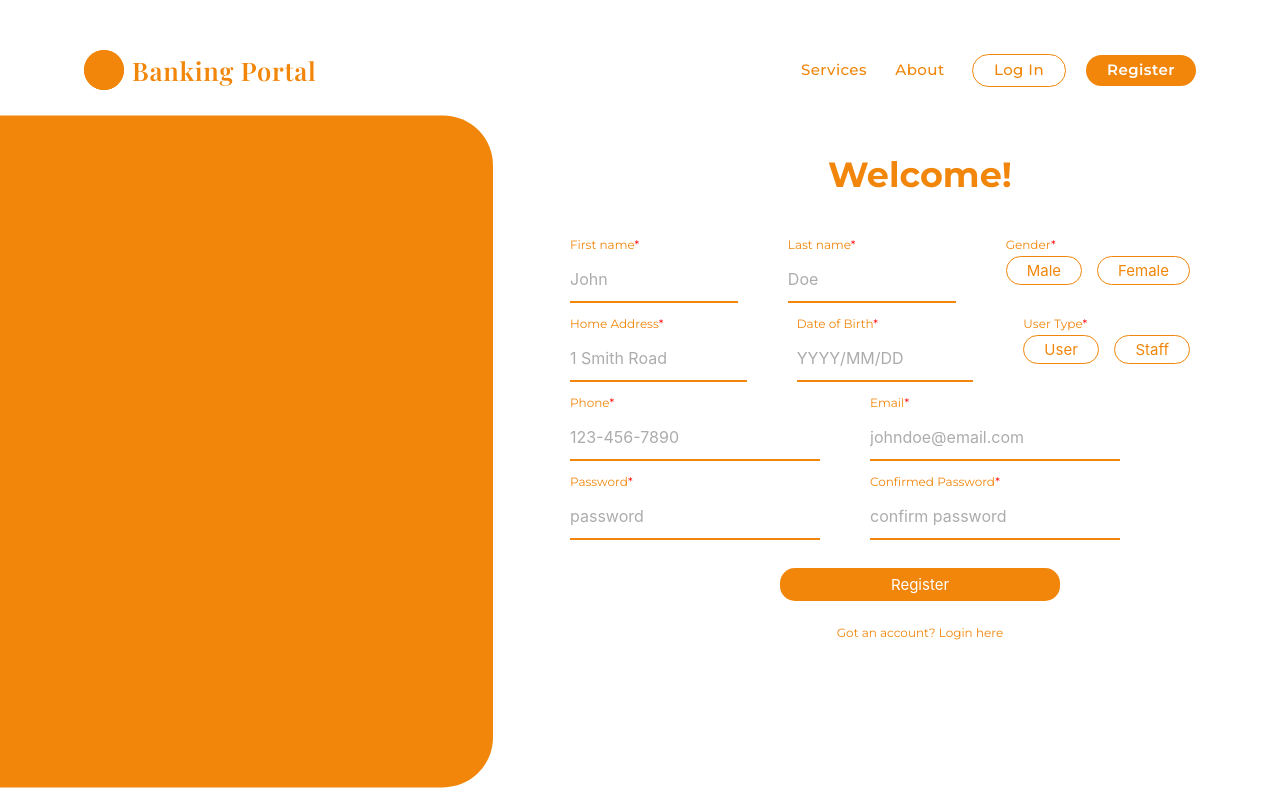
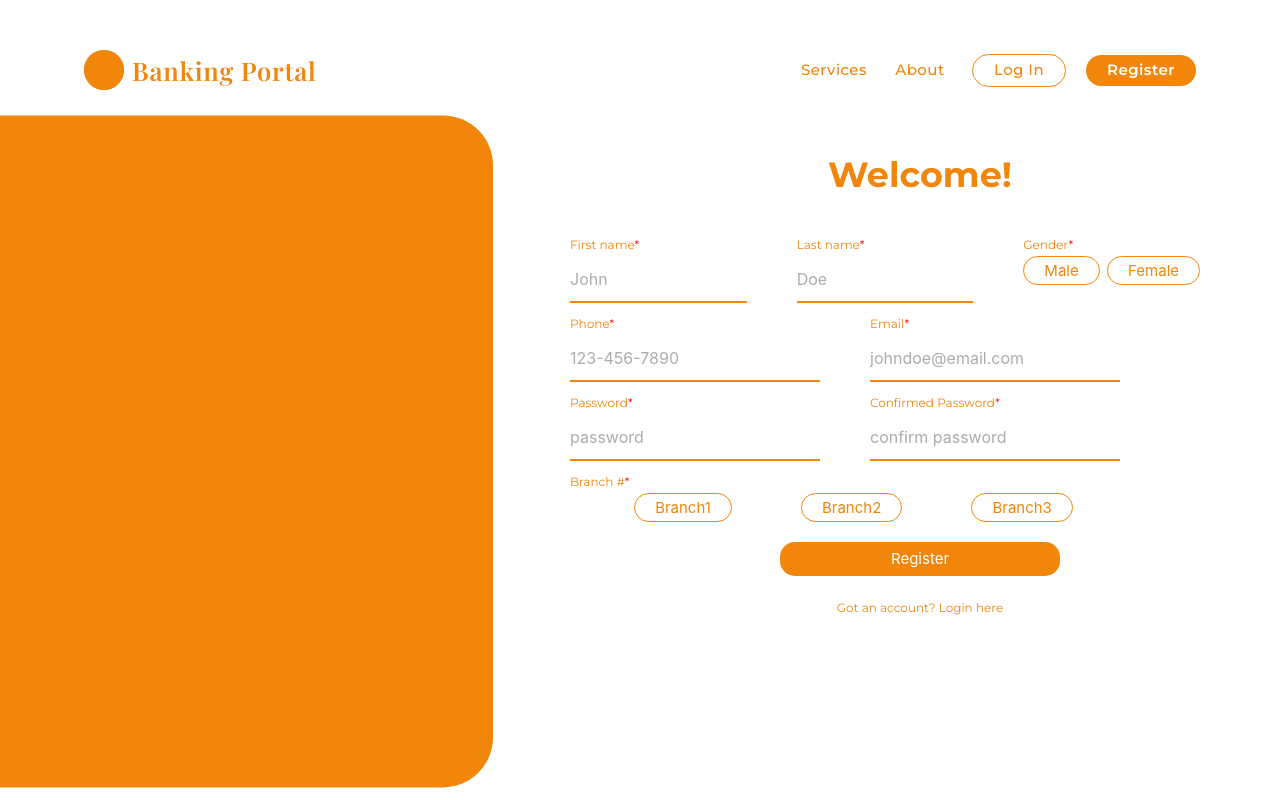
Before and after one commit to Muhammad3921/COE892-BankingSystem, a React (Create React App) app in the folder Frontend/: page /signup in a window 1280 px wide. Built offline with nearby package versions, Linux system fonts and the light colour scheme; the HTML template or start-up script is replaced by a standard one.

Commit message:
Completed Login and signin functionality
fixed all login and signup

```diff
--- a/Frontend/src/App.js
+++ b/Frontend/src/App.js
@@ -8,15 +8,15 @@ import Contact from './pages/contact/contact';
 import SignUp from './pages/signUp/signUp';
 import Login from './pages/login/login';
 import LogOut from './pages/logout/logout';
-import Profile from './pages/profile/profile';
+//import Profile from './pages/profile/profile';
 import PharmaceuticalPortal from './pages/home/PharmaceuticalPortal';
 import PharmaceuticalPortalLog from './pages/home-loggedin/PharmaceuticalPortalLog';
 import './App.css';
-import Scheduler from './pages/scheduler/scheduler';
-import PrescriptionSubmit from './pages/prescription-submit/prescriptionsubmit';
-import DrugInteractionChecker from './pages/drugInteractionChecker/drugInteractionChecker';
-import DrugSupplyTracker from './pages/drugSupplyTrack/drugSupplyTrack';
-import DrugSideEffectReport from './pages/drugSideEffectReport/drugSideEffectReport';
+// import Scheduler from './pages/scheduler/scheduler';
+// import PrescriptionSubmit from './pages/prescription-submit/prescriptionsubmit';
+// import DrugInteractionChecker from './pages/drugInteractionChecker/drugInteractionChecker';
+// import DrugSupplyTracker from './pages/drugSupplyTrack/drugSupplyTrack';
+// import DrugSideEffectReport from './pages/drugSideEffectReport/drugSideEffectReport';
 import PrivateRoute from './privateroute';
 import UnPrivateRoute from './unprivateroute';
 import LogOutPrivateRoute from './logoutprivateroute';
@@ -71,7 +71,7 @@ function App() {
         <Route exact path='/login' element={<UnPrivateRoute/>}>
           <Route exact path='/login' element={<Login/>} />
         </Route>
-        <Route exact path='/profile' element={<PrivateRoute/>}>
+        {/* <Route exact path='/profile' element={<PrivateRoute/>}>
           <Route exact path='/profile' element={<Profile/>} />
         </Route>
         <Route exact path='/scheduler' element={<PrivateRoute/>}>
@@ -88,7 +88,7 @@ function App() {
         </Route>
         <Route exact path='/side-effect-report' element={<PrivateRoute/>}>
           <Route exact path='/side-effect-report' element={<DrugSideEffectReport/>} />
-        </Route>
+        </Route> */}
         <Route exact path='/logout' element={<LogOutPrivateRoute/>}>
           <Route exact path='/logout' element={<LogOut/>} />
         </Route>
--- a/Frontend/src/pages/signUp/signUp.jsx
+++ b/Frontend/src/pages/signUp/signUp.jsx
@@ -8,6 +8,7 @@ function SignUp() {
     firstName: '',
     lastName: '',
     gender: '',
+    branchnum: '',
     homeAddress: '',
     dateOfBirth: '',
     phone: '',
@@ -36,20 +37,11 @@ function SignUp() {
     return emailPattern.test(email);
   };
 
-  const isLicenseNumberValid = (licenseNumber) => {
-    const licenseNumberPattern = /^\d{10}$/;
-    return licenseNumberPattern.test(licenseNumber);
-  };
-
   const isPhoneNumberValid = (phone) => {
     const phonePattern = /^\d{3}-\d{3}-\d{4}$/;
     return phonePattern.test(phone);
   };
 
-  const isDateValid = (dateOfBirth) => {
-    const datePattern = /^(?:19|20)\d\d\/(0[1-9]|1[0-2])\/(0[1-9]|[12]\d|3[01])$/;
-    return datePattern.test(dateOfBirth);
-  };
 
   const isPasswordValid = (password) => {
     return password.length >= 8;
@@ -67,23 +59,6 @@ function SignUp() {
     if (!isEmailValid(formData.email)) {
       errors.email = 'Invalid email address';
     }
-
-    // Validate date of birth
-    if (!isDateValid(formData.dateOfBirth)) {
-      errors.dateOfBirth = 'Invalid date of birth';
-    }
-
-    // Validate hire date
-    if (formData.userType === 'Staff') {
-      if (!isDateValid(formData.hiredDate)) {
-        errors.hiredDate = 'Invalid date';
-    }}
-
-    // Validate license number
-    if (formData.userType === 'Staff') {
-      if (!isLicenseNumberValid(formData.licenseNumber)) {
-        errors.licenseNumber = 'License number must be 10 digits';
-    }}
 
     // Validate password
     if (!isPasswordValid(formData.password)) {
@@ -107,26 +82,16 @@ function SignUp() {
     const requiredFields = [
       'firstName',
       'lastName',
-      'gender',
-      'dateOfBirth',
-      'phone',
       'email',
-      'userType',
       'password',
       'confirmPassword',
     ];
     const areRequiredFieldsFilled = requiredFields.every((field) => !isFieldEmpty(formData[field]));
 
-    if (formData.userType === 'Staff') {
-      requiredFields.push('licenseNumber', 'hiredDate');
-    }
-
-    if (formData.userType === 'User') {
-      requiredFields.push('homeAddress');
-    }
-
+    console.log(areRequiredFieldsFilled)
     if (areRequiredFieldsFilled) {
       if (validateForm()) {
+        console.log("akoo")
         try {
           const response = await fetch('/signup', {
             method: 'POST',
@@ -137,6 +102,7 @@ function SignUp() {
           });
 
           if (response.ok) {
+            console.log("await")
             setFormData({
               firstName: '',
               lastName: '',
@@ -155,6 +121,7 @@ function SignUp() {
             setSuccessMessage('Registration successful!');
 
           } else {
+            console.log("awair")
             const data = await response.json();
             if (data.error) {
               setErrorMessage(data.error);
@@ -273,120 +240,6 @@ function SignUp() {
             </div>
           </div>
           <div style={{ display: 'flex', flexDirection: 'row', justifyContent: 'space-between', gap: '50px' }}>
-            {formData.userType !== 'Staff' && (
-              <div className="form-group">
-                <label htmlFor="homeAddress" style={{ color: '#f1860b' }}>
-                  Home Address{isFieldEmpty(formData.homeAddress) ? <span style={{ color: 'red' }}>*</span> : null}
-                </label>
-                <input
-                  type="text"
-                  id="homeAddress"
-                  name="homeAddress"
-                  placeholder="1 Smith Road"
-                  value={formData.homeAddress}
-                  onChange={handleChange}
-                  style={{
-                    borderBottom: '2px solid #f1860b',
-                  }}
-                />
-              </div>
-            )}
-            {formData.userType === 'Staff' && (
-              <div className="form-group">
-                <label htmlFor="hiredDate" style={{ color: '#f1860b' }}>
-                  Hire Date{isFieldEmpty(formData.hiredDate) ? <span style={{ color: 'red' }}>*</span> : null}
-                </label>
-                <input
-                  type="text"
-                  id="hiredDate"
-                  name="hiredDate"
-                  placeholder="YYYY/MM/DD"
-                  value={formData.hiredDate}
-                  onChange={handleChange}
-                  style={{
-                    borderBottom: '2px solid #f1860b',
-                  }}
-                />
-                {validationErrors.hiredDate && <p style={{ color: 'red', fontSize: '11px', marginTop: '-5px' }}>{validationErrors.hiredDate}</p>}
-              </div>
-            )}
-            <div className="form-group">
-              <label htmlFor="dateOfBirth" style={{ color: '#f1860b' }}>
-                Date of Birth{isFieldEmpty(formData.dateOfBirth) ? <span style={{ color: 'red' }}>*</span> : null}
-              </label>
-              <input
-                type="text"
-                id="dateOfBirth"
-                name="dateOfBirth"
-                placeholder="YYYY/MM/DD"
-                value={formData.dateOfBirth}
-                onChange={handleChange}
-                style={{
-                  borderBottom: '2px solid #f1860b',
-                }}
-              />
-              {validationErrors.dateOfBirth && <p style={{ color: 'red', fontSize: '11px', marginTop: '-5px' }}>{validationErrors.dateOfBirth}</p>}
-            </div>
-            <div className="form-group">
-              <label htmlFor="userType" style={{ color: '#f1860b' }}>
-                User Type{isFieldEmpty(formData.userType) ? <span style={{ color: 'red' }}>*</span> : null}
-              </label>
-              <div style={{ display: 'flex', flexDirection: 'row', justifyContent: 'space-between', gap: '5px' }}>
-                <button
-                  type="button"
-                  style={{
-                    border: '1px solid #f1860b',
-                    color: formData.userType === 'User' ? 'white' : '#f1860b',
-                    backgroundColor: formData.userType === 'User' ? '#f1860b' : 'white',
-                    borderRadius: '15px',
-                    padding: '5px 20px',
-                    cursor: 'pointer',
-                    transition: 'background-color 0.2s',
-                  }}
-                  onClick={() => setFormData({ ...formData, userType: 'User' })}
-                >
-                  User
-                </button>
-                <button
-                  type="button"
-                  style={{
-                    border: '1px solid #f1860b',
-                    color: formData.userType === 'Staff' ? 'white' : '#f1860b',
-                    backgroundColor: formData.userType === 'Staff' ? '#f1860b' : 'white',
-                    borderRadius: '15px',
-                    padding: '5px 20px',
-                    cursor: 'pointer',
-                    transition: 'background-color 0.2s',
-                  }}
-                  onClick={() => setFormData({ ...formData, userType: 'Staff' })}
-                >
-                  Staff
-                </button>
-              </div>
-            </div>
-          </div>
-          {formData.userType === 'Staff' && (
-            <div style={{ display: 'flex', flexDirection: 'row', justifyContent: 'space-between', gap: '50px' }}>
-              <div className="form-group" style={{ marginRight: '80px' }}>
-                <label htmlFor="licenseNumber" style={{ color: '#f1860b' }}>
-                  License Number{isFieldEmpty(formData.licenseNumber) ? <span style={{ color: 'red' }}>*</span> : null}
-                </label>
-                <input
-                  type="text"
-                  id="licenseNumber"
-                  name="licenseNumber"
-                  placeholder="1234567895"
-                  value={formData.licenseNumber}
-                  onChange={handleChange}
-                  style={{
-                    borderBottom: '2px solid #f1860b',
-                  }}
-                />
-                {validationErrors.licenseNumber && <p style={{ color: 'red', fontSize: '11px', marginTop: '-5px' }}>{validationErrors.licenseNumber}</p>}
-              </div>
-            </div>
-          )}
-          <div style={{ display: 'flex', flexDirection: 'row', justifyContent: 'space-between', gap: '50px' }}>
             <div className="form-group">
               <label htmlFor="phone" style={{ color: '#f1860b' }}>
                 Phone{isFieldEmpty(formData.phone) ? <span style={{ color: 'red' }}>*</span> : null}
@@ -467,6 +320,60 @@ function SignUp() {
               {validationErrors.confirmPassword && <p style={{ color: 'red', fontSize:'11px', marginTop: '-5px' }}>{validationErrors.confirmPassword}</p>}
             </div>
           </div>
+          <div style={{ display: 'flex', flexDirection: 'row', justifyContent: 'space-between', gap: '50px' }}>
+          <div className="form-group">
+              <label htmlFor="Branch" style={{ color: '#f1860b' }}>
+                Branch #{isFieldEmpty(formData.branchnum) ? <span style={{ color: 'red' }}>*</span> : null}
+              </label>
+              <div style={{ display: 'flex', flexDirection: 'row', justifyContent: 'space-evenly', gap: '5px' }}>
+                <button
+                  type="button"
+                  style={{
+                    border: '1px solid #f1860b',
+                    color: formData.branchnum === '1' ? 'white' : '#f1860b',
+                    backgroundColor: formData.branchnum === '1' ? '#f1860b' : 'white',
+                    borderRadius: '15px',
+                    padding: '5px 20px',
+                    cursor: 'pointer',
+                    transition: 'background-color 0.2s',
+                  }}
+                  onClick={() => setFormData({ ...formData, branchnum: '1' })}
+                >
+                  Branch1
+                </button>
+                <button
+                  type="button"
+                  style={{
+                    border: '1px solid #f1860b',
+                    color: formData.branchnum === '2' ? 'white' : '#f1860b',
+                    backgroundColor: formData.branchnum === '2' ? '#f1860b' : 'white',
+                    borderRadius: '15px',
+                    padding: '5px 20px',
+                    cursor: 'pointer',
+                    transition: 'background-color 0.2s',
+                  }}
+                  onClick={() => setFormData({ ...formData, branchnum: '2' })}
+                >
+                  Branch2
+                </button>
+                <button
+                  type="button"
+                  style={{
+                    border: '1px solid #f1860b',
+                    color: formData.branchnum === '3' ? 'white' : '#f1860b',
+                    backgroundColor: formData.branchnum === '3' ? '#f1860b' : 'white',
+                    borderRadius: '15px',
+                    padding: '5px 20px',
+                    cursor: 'pointer',
+                    transition: 'background-color 0.2s',
+                  }}
+                  onClick={() => setFormData({ ...formData, branchnum: '3' })}
+                >
+                  Branch3
+                </button>
+              </div>
+            </div>
+          </div>
         </div>
         <button
           className="submit"
```
Also changed, not shown: 2 other files (tests, documents, lock files or other folders).
